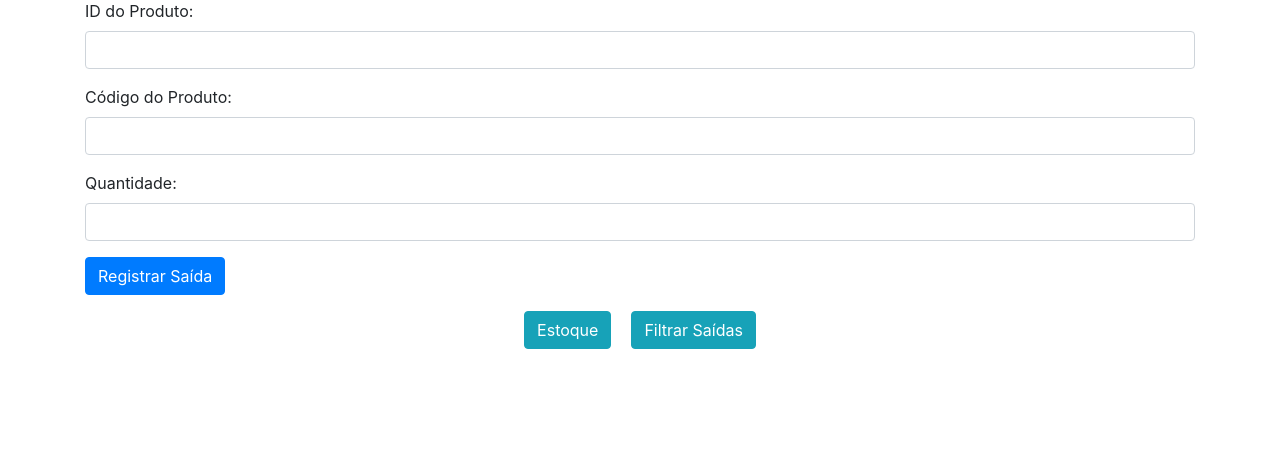
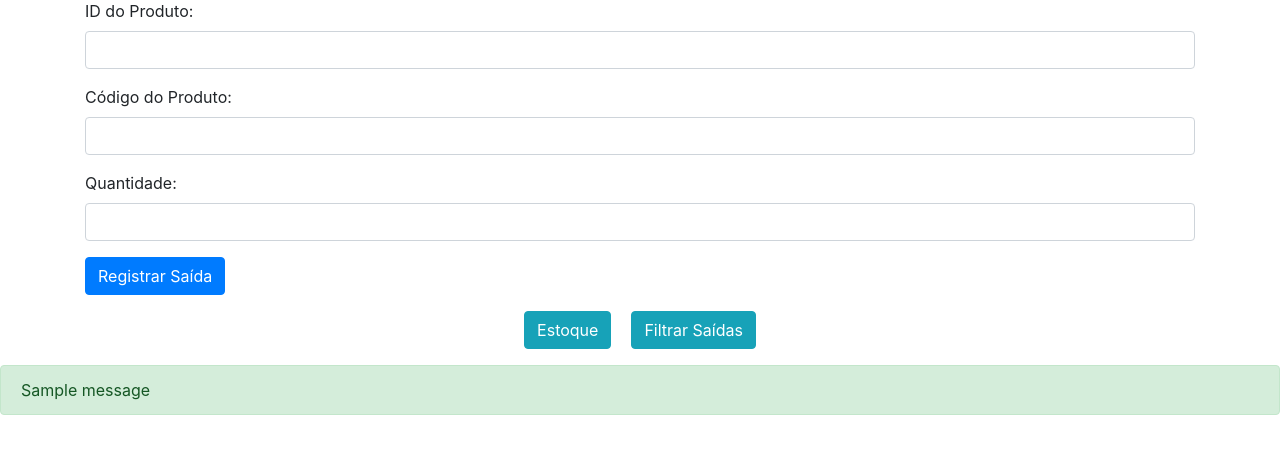
Before and after one commit to Alunos-univesp/projeto-integrador-univesp, a Flask app: page /saida-mercadorias in a window 1280 px wide. Shown: the part 127-592 px from the top of the page. Run offline with Flask 3, Linux system fonts and the light colour scheme; one stand-in notice (Sample message) is shown; some libraries are stand-ins or nearby versions.

Commit message:
Update saida_mercadorias.html

```diff
--- a/projeto-integrador-univesp/templates/saida_mercadorias.html
+++ b/projeto-integrador-univesp/templates/saida_mercadorias.html
@@ -69,6 +69,17 @@
     </div>
 </div>
 
+{% with messages = get_flashed_messages(with_categories=true) %}
+  {% if messages %}
+    {% for category, message in messages %}
+      <div class="alert alert-{{ category }} mt-3" role="alert">
+        {{ message }}
+      </div>
+    {% endfor %}
+  {% endif %}
+{% endwith %}
+
+
 <!-- Scripts necessários para Bootstrap, Firebase e funcionalidades da página -->
 <script src="https://code.jquery.com/jquery-3.5.1.slim.min.js"></script>
 <script src="https://cdn.jsdelivr.net/npm/@popperjs/core@2.9.2/dist/umd/popper.min.js"></script>
```
